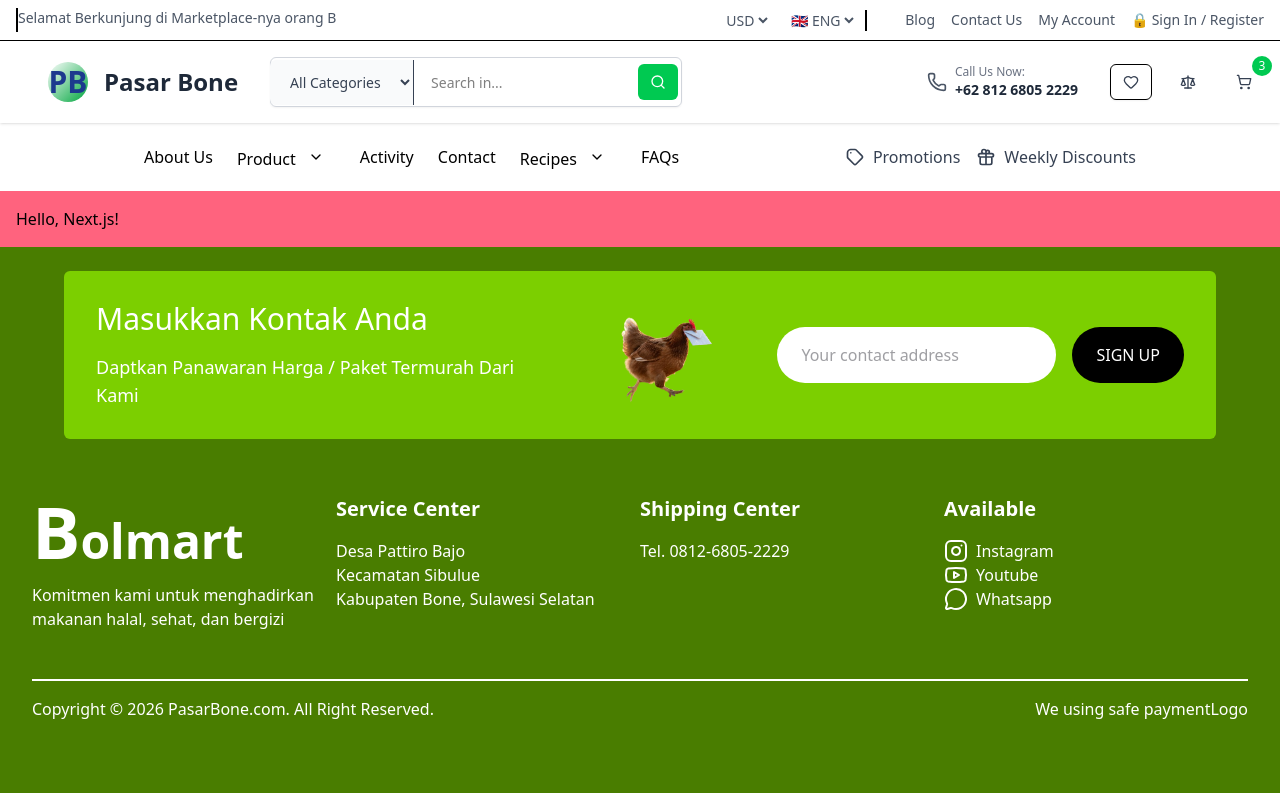
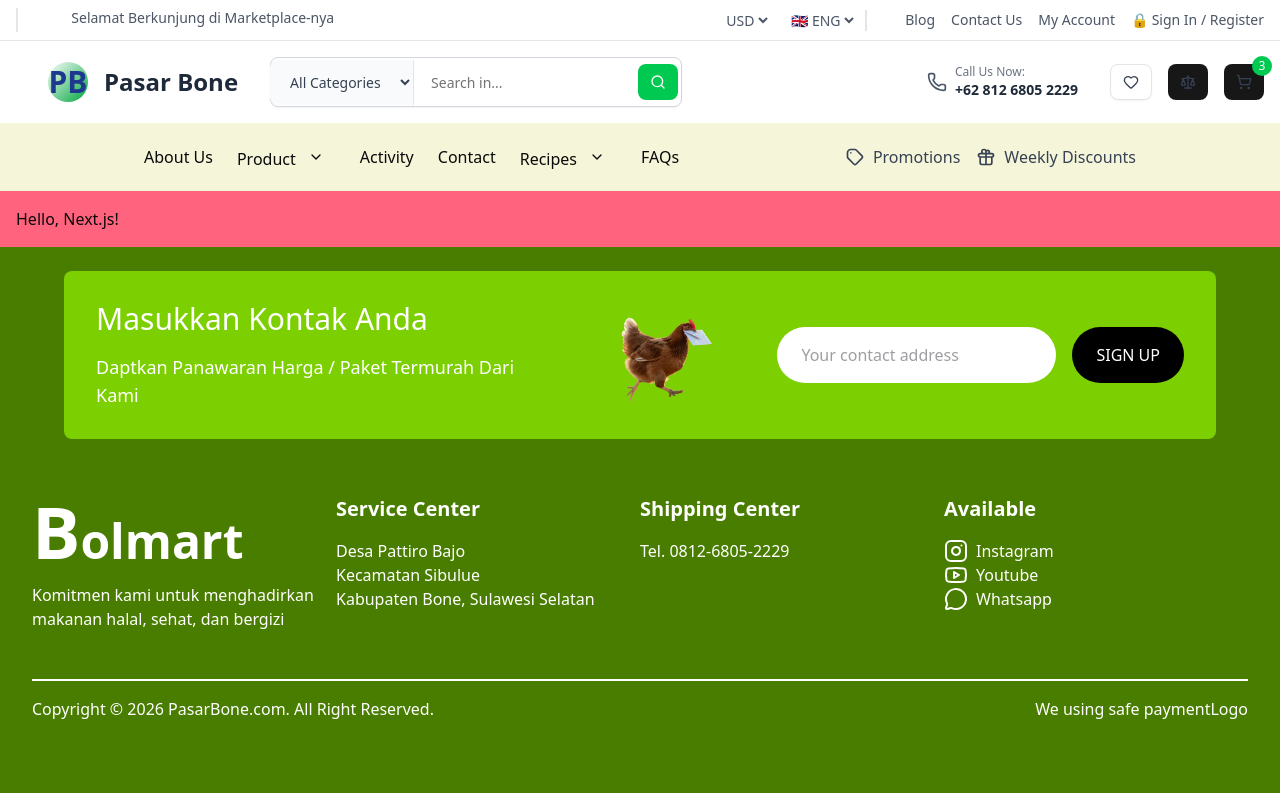
Before and after one commit to bahasacoder/pbfarm, a Next.js app: page / in a window 1280 px wide. Built offline with nearby package versions, Linux system fonts and the light colour scheme.

Commit message:
Upadate globals.css
Upadate globals.css

```diff
--- a/styles/globals.css
+++ b/styles/globals.css
@@ -1,2 +1,240 @@
 @import "tailwindcss";
 /* @import "tw-animate-css"; */
+
+@custom-variant dark (&:is(.dark *));
+@theme {
+	--color-dun: oklch(0.819 0.032 94.95);
+	--color-sage: oklch(0.7433 0.0349 101.57);
+	--color-coyote: oklch(0.5195 0.0394 82.68);
+	--color-alabaster: oklch(0.931 0.0146 106.68);
+	--color-bone: oklch(0.8582 0.0246 99.15);
+	--color-white-smoke: oklch(0.9669 0.0013 106.42);
+	--color-beige: oklch(0.9629 0.0362 107.06);
+
+	--color-platinum: #E8E6E4ff;
+	--color-night: #131010ff;
+	--color-kelly-green: #70AF26ff;
+	--color-jet: #3B3948ff;
+	--color-battleship-gray: #9D9D99ff;
+
+  --animate-marquee: marquee 20s linear infinite;
+
+  @keyframes marquee {
+    0% {
+      transform: translateX(50%);
+    }
+    100% {
+      transform: translateX(-90%);
+    }
+  }
+
+}
+
+@layer base {
+  :root {
+    --background: 0 0% 100%;
+    --foreground: 0 0% 3.9%;
+    --card: 0 0% 100%;
+    --card-foreground: 0 0% 3.9%;
+    --popover: 0 0% 100%;
+    --popover-foreground: 0 0% 3.9%;
+    --primary: 0 0% 9%;
+    --primary-foreground: 0 0% 98%;
+    --secondary: 0 0% 96.1%;
+    --secondary-foreground: 0 0% 9%;
+    --muted: 0 0% 96.1%;
+    --muted-foreground: 0 0% 45.1%;
+    --accent: 0 0% 98%;
+    --accent-foreground: 0 0% 9%;
+    --destructive: 0 84.2% 60.2%;
+    --destructive-foreground: 0 0% 98%;
+    --border: 0 0% 89.8%;
+    --input: 0 0% 89.8%;
+    --ring: 0 0% 3.9%;
+    --radius: 0.5rem;
+
+    --chart-1: 271.5 81.3% 55.9%;
+    --chart-2: 270 95% 75%;
+    --chart-3: 270 91% 65%;
+    --chart-4: 269 97% 85%;
+    --chart-5: 269 100% 92%;
+  }
+
+  .dark {
+    --background: 0 0% 3.9%;
+    --foreground: 0 0% 98%;
+    --card: 0 0% 3.9%;
+    --card-foreground: 0 0% 98%;
+    --popover: 0 0% 3.9%;
+    --popover-foreground: 0 0% 98%;
+    --primary: 0 0% 98%;
+    --primary-foreground: 0 0% 9%;
+    --secondary: 0 0% 14.9%;
+    --secondary-foreground: 0 0% 98%;
+    --muted: 0 0% 14.9%;
+    --muted-foreground: 0 0% 63.9%;
+    --accent: 0 0% 8%;
+    --accent-foreground: 0 0% 98%;
+    --destructive: 0 62.8% 30.6%;
+    --destructive-foreground: 0 0% 98%;
+    --border: 0 0% 14.9%;
+    --input: 0 0% 14.9%;
+    --ring: 0 0% 83.1%;
+
+    --chart-1: 271.5 81.3% 55.9%;
+    --chart-2: 270 95% 75%;
+    --chart-3: 270 91% 65%;
+    --chart-4: 269 97% 85%;
+    --chart-5: 269 100% 92%;
+  }
+}
+
+@layer base {
+  * {
+    /* @apply border-border; */
+  }
+
+  body {
+    /* @apply bg-background text-foreground; */
+    font-feature-settings: "rlig" 1, "calt" 1;
+	max-width: 1280px;
+	margin-right: auto;
+	margin-left: auto;
+  }
+}
+
+@layer utilities {
+  .step {
+    counter-increment: step;
+  }
+
+  .step:before {
+	  /* bg-muted border-background */
+    @apply absolute w-9 h-9  rounded-full font-mono font-medium text-center text-base inline-flex items-center justify-center -indent-px border-4;
+    @apply ml-[-50px] mt-[-4px];
+    content: counter(step);
+  }
+}
+
+.text-gradient_indigo-purple {
+  background: linear-gradient(90deg, #6366f1 0%, rgb(168 85 247 / 0.8) 100%);
+  -webkit-background-clip: text;
+  -webkit-text-fill-color: transparent;
+  background-clip: text;
+}
+
+@theme inline {
+  --radius-sm: calc(var(--radius) - 4px);
+  --radius-md: calc(var(--radius) - 2px);
+  --radius-lg: var(--radius);
+  --radius-xl: calc(var(--radius) + 4px);
+  --color-background: var(--background);
+  --color-foreground: var(--foreground);
+  --color-card: var(--card);
+  --color-card-foreground: var(--card-foreground);
+  --color-popover: var(--popover);
+  --color-popover-foreground: var(--popover-foreground);
+  --color-primary: var(--primary);
+  --color-primary-foreground: var(--primary-foreground);
+  --color-secondary: var(--secondary);
+  --color-secondary-foreground: var(--secondary-foreground);
+  --color-muted: var(--muted);
+  --color-muted-foreground: var(--muted-foreground);
+  --color-accent: var(--accent);
+  --color-accent-foreground: var(--accent-foreground);
+  --color-destructive: var(--destructive);
+  --color-border: var(--border);
+  --color-input: var(--input);
+  --color-ring: var(--ring);
+  --color-chart-1: var(--chart-1);
+  --color-chart-2: var(--chart-2);
+  --color-chart-3: var(--chart-3);
+  --color-chart-4: var(--chart-4);
+  --color-chart-5: var(--chart-5);
+  --color-sidebar: var(--sidebar);
+  --color-sidebar-foreground: var(--sidebar-foreground);
+  --color-sidebar-primary: var(--sidebar-primary);
+  --color-sidebar-primary-foreground: var(--sidebar-primary-foreground);
+  --color-sidebar-accent: var(--sidebar-accent);
+  --color-sidebar-accent-foreground: var(--sidebar-accent-foreground);
+  --color-sidebar-border: var(--sidebar-border);
+  --color-sidebar-ring: var(--sidebar-ring);
+}
+
+:root {
+  --radius: 0.625rem;
+  --card: oklch(1 0 0);
+  --card-foreground: oklch(0.145 0 0);
+  --popover: oklch(1 0 0);
+  --popover-foreground: oklch(0.145 0 0);
+  --primary: oklch(0.205 0 0);
+  --primary-foreground: oklch(0.985 0 0);
+  --secondary: oklch(0.97 0 0);
+  --secondary-foreground: oklch(0.205 0 0);
+  --muted: oklch(0.97 0 0);
+  --muted-foreground: oklch(0.556 0 0);
+  --accent: oklch(0.97 0 0);
+  --accent-foreground: oklch(0.205 0 0);
+  --destructive: oklch(0.577 0.245 27.325);
+  --border: oklch(0.922 0 0);
+  --input: oklch(0.922 0 0);
+  --ring: oklch(0.708 0 0);
+  --chart-1: oklch(0.646 0.222 41.116);
+  --chart-2: oklch(0.6 0.118 184.704);
+  --chart-3: oklch(0.398 0.07 227.392);
+  --chart-4: oklch(0.828 0.189 84.429);
+  --chart-5: oklch(0.769 0.188 70.08);
+  --sidebar: oklch(0.985 0 0);
+  --sidebar-foreground: oklch(0.145 0 0);
+  --sidebar-primary: oklch(0.205 0 0);
+  --sidebar-primary-foreground: oklch(0.985 0 0);
+  --sidebar-accent: oklch(0.97 0 0);
+  --sidebar-accent-foreground: oklch(0.205 0 0);
+  --sidebar-border: oklch(0.922 0 0);
+  --sidebar-ring: oklch(0.708 0 0);
+  --background: oklch(1 0 0);
+  --foreground: oklch(0.145 0 0);
+}
+
+.dark {
+  --background: oklch(0.145 0 0);
+  --foreground: oklch(0.985 0 0);
+  --card: oklch(0.205 0 0);
+  --card-foreground: oklch(0.985 0 0);
+  --popover: oklch(0.205 0 0);
+  --popover-foreground: oklch(0.985 0 0);
+  --primary: oklch(0.922 0 0);
+  --primary-foreground: oklch(0.205 0 0);
+  --secondary: oklch(0.269 0 0);
+  --secondary-foreground: oklch(0.985 0 0);
+  --muted: oklch(0.269 0 0);
+  --muted-foreground: oklch(0.708 0 0);
+  --accent: oklch(0.269 0 0);
+  --accent-foreground: oklch(0.985 0 0);
+  --destructive: oklch(0.704 0.191 22.216);
+  --border: oklch(1 0 0 / 10%);
+  --input: oklch(1 0 0 / 15%);
+  --ring: oklch(0.556 0 0);
+  --chart-1: oklch(0.488 0.243 264.376);
+  --chart-2: oklch(0.696 0.17 162.48);
+  --chart-3: oklch(0.769 0.188 70.08);
+  --chart-4: oklch(0.627 0.265 303.9);
+  --chart-5: oklch(0.645 0.246 16.439);
+  --sidebar: oklch(0.205 0 0);
+  --sidebar-foreground: oklch(0.985 0 0);
+  --sidebar-primary: oklch(0.488 0.243 264.376);
+  --sidebar-primary-foreground: oklch(0.985 0 0);
+  --sidebar-accent: oklch(0.269 0 0);
+  --sidebar-accent-foreground: oklch(0.985 0 0);
+  --sidebar-border: oklch(1 0 0 / 10%);
+  --sidebar-ring: oklch(0.556 0 0);
+}
+
+@layer base {
+  * {
+    @apply border-border outline-ring/50;
+  }
+  body {
+    @apply bg-background text-foreground;
+  }
+}
```
